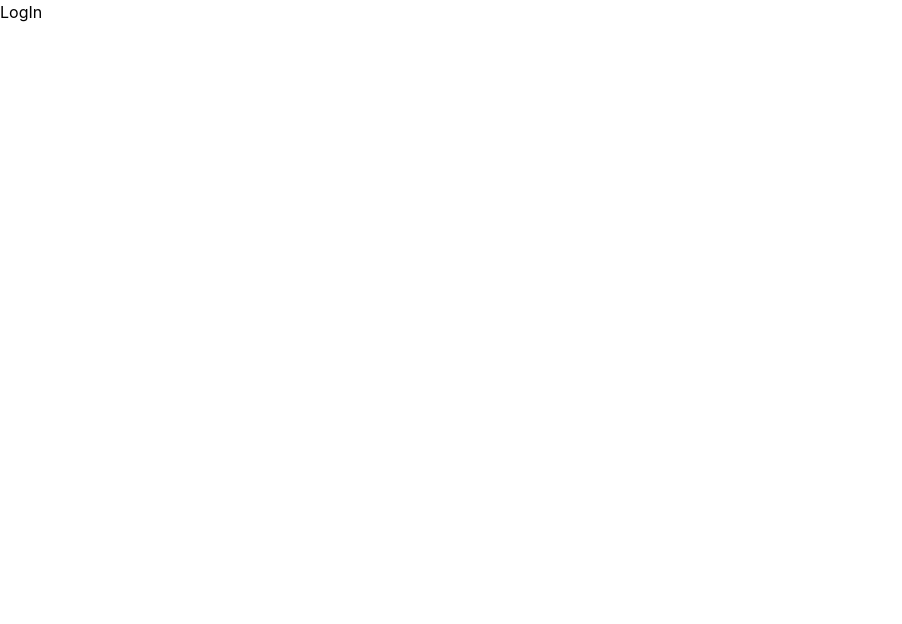
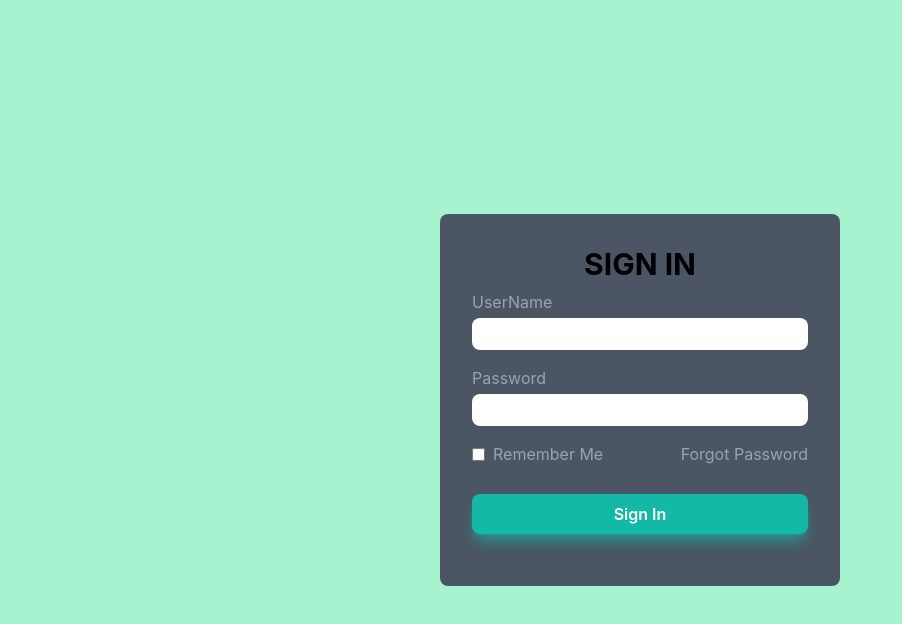
Before and after one commit to moolasubbaramireddy/pagedesigntask2, a React (Create React App) app: page /login in a window 1280 px wide. Shown: the top 624 px of the page, without its empty margins (0-902 px from the left). Built offline with nearby package versions, Linux system fonts and the light colour scheme.

Commit message:
creating login page and designing and validation

```diff
--- a/src/App.js
+++ b/src/App.js
@@ -10,8 +10,8 @@ function App() {
 
      <BrowserRouter>
       <Routes>
-        <Route path='/' element={<Home/>} />
-        <Route path="/products" element={<Products />} />
+        <Route path='/' element={ <Home />} />
+        <Route path="/products" element={ <Products />} />
         <Route path="/login" element={<LogIn/>} />
       </Routes>
      </BrowserRouter>
--- a/src/components/mainpage/LogIn.js
+++ b/src/components/mainpage/LogIn.js
@@ -1,9 +1,99 @@
-import React from 'react'
+import React, { useState } from "react";
+
+
 
 const LogIn = () => {
-  return (
-    <div>LogIn</div>
-  )
+  const [data, setData] = useState({
+    username: "",
+    password: ""
+  });
+
+  const [error, setError] = useState(false);
+
+  const changeHandler = (e) => {
+    const { name, value } = e.target;
+    setData((prevData) => {
+      return { ...prevData, [name]: value };
+    });
+  };
+
+  const submitHandler = (e) => {
+    e.preventDefault();
+    if(ValidateForm()){
+      // login(JSON.stringify(data))
+      //   console.log(data)
+    }
+    // if (data.username.length === 0 || data.password.length === 0) {
+    //   setError(true);
+    // }
+  };
+
+  const ValidateForm = ()=>{
+    let isValid = true;
+    let error ={}
+    //username validation
+    if(data.username === ''){
+      isValid=false;
+      error.username="username is requires!!"
+    }
+
+    //password validation
+    if(data.password ===''){
+      isValid=false;
+      error.password="password is required!!"
+    }
+    setError(error)
+
+    return isValid;
 }
 
-export default LogIn
+  return (
+    <div className="bg-emerald-200 flex flex-col justify-center h-screen w-full">
+      <form
+        onSubmit={submitHandler}
+        className="max-w-[400px] w-full mx-auto bg-gray-600 p-8 px-8 rounded-lg "
+      >
+        <h2 className="text-3xl dark:text-white font-bold text-center">
+          SIGN IN
+        </h2>
+        <div className="flex flex-col py-2">
+          <label className="text-gray-400">UserName</label>
+          <input
+            className="rounded-lg  focus:border-blue-500  mt-1  p-1"
+            type="text"
+            name="username"
+            value={data.username}
+            onChange={changeHandler}
+          />
+          {error.username? (
+            <p className="text-orange-50">{error.username}</p>
+          ) : null}
+        </div>
+        <div className="flex flex-col  py-2">
+          <label className="text-gray-400">Password</label>
+          <input
+            className="rounded-lg   focus:border-blue-500  mt-1 p-1"
+            type="password"
+            name="password"
+            value={data.password}
+            onChange={changeHandler}
+          />
+          {error.password ? (
+            <p className="text-orange-50">{error.password}</p>
+          ) : null}
+        </div>
+        <div className="flex justify-between py-2 text-gray-400">
+          <p className="flex items-center">
+            <input className="mr-2" type="checkbox" /> Remember Me
+          </p>
+          <p>Forgot Password</p>
+        </div>
+        <button className="bg-teal-500 w-full py-2 my-5 shadow-lg shadow-teal-500/60 hover:shadow-teal-500/40 text-white font-semibold rounded-lg">
+          Sign In
+        </button>
+      </form>
+    </div>
+  );
+};
+
+export default LogIn;
```
